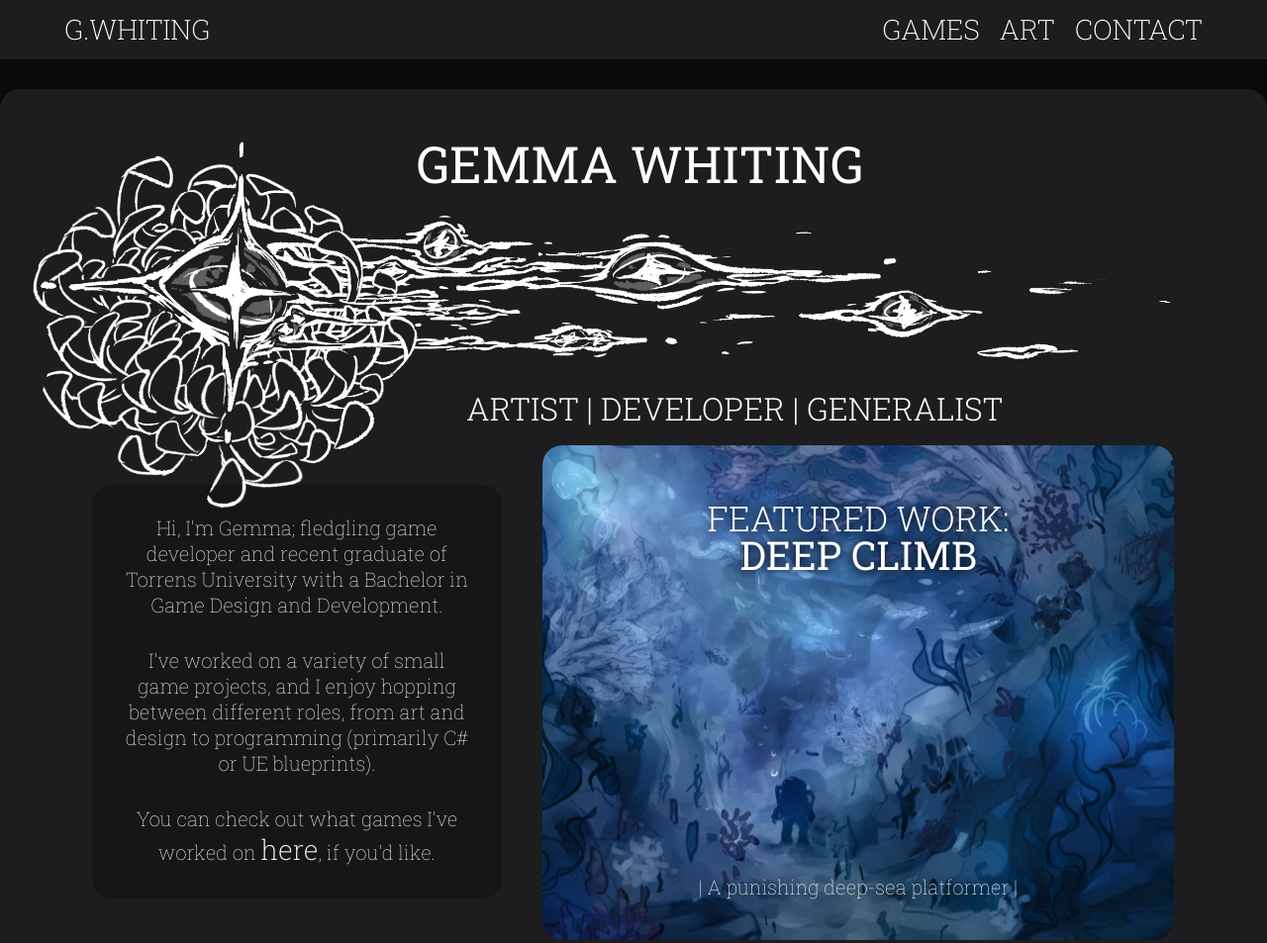
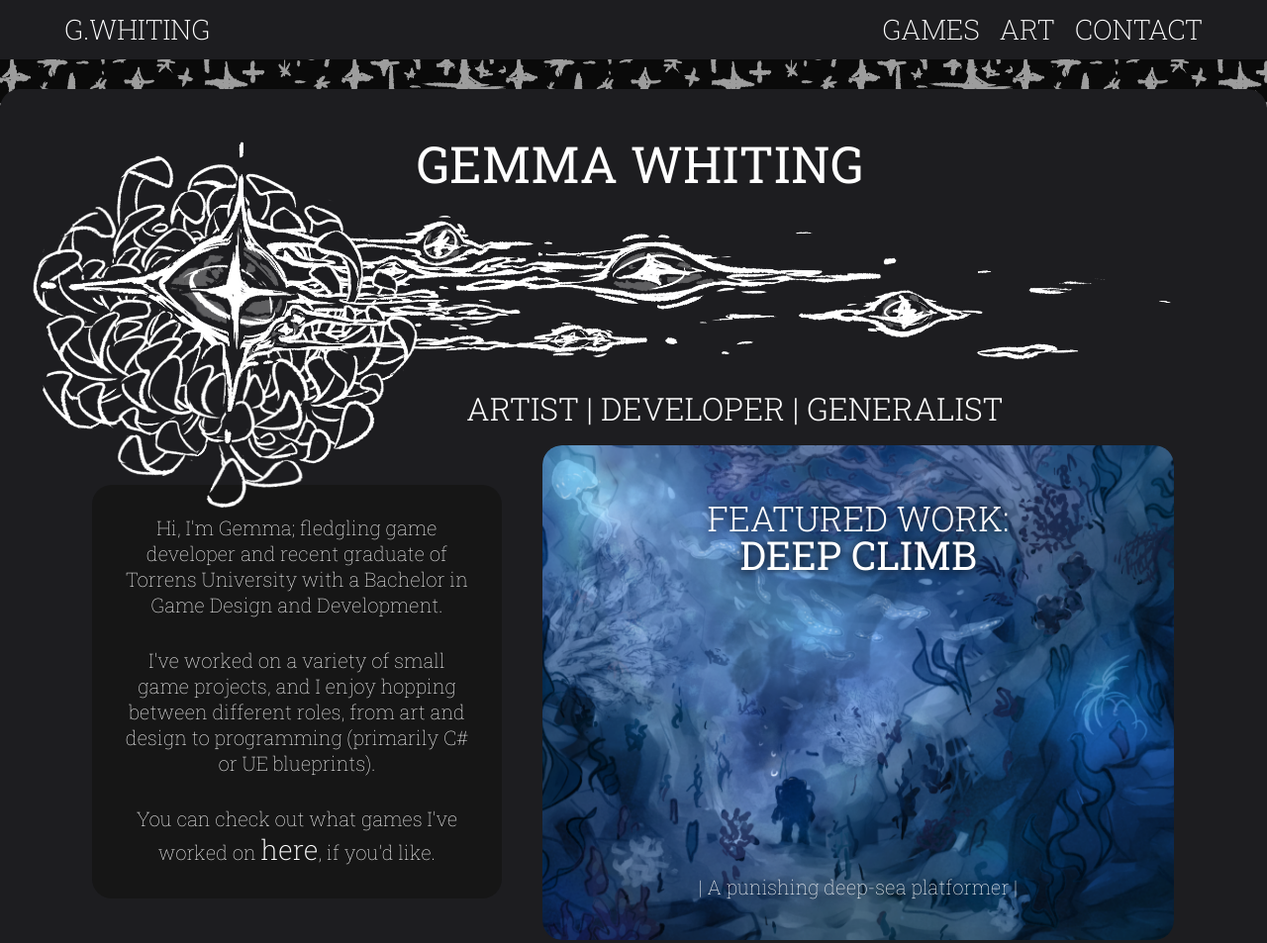
Before and after one commit to crowdisciple/portfolio, a plain HTML site: page index.html in a window 1280 px wide. Shown: the top 953 px of the page at 99% size. Drawn offline with Linux system fonts and the light colour scheme.

Commit message:
Background Img Fix 2

```diff
--- a/css/style.css
+++ b/css/style.css
@@ -8,7 +8,7 @@ body {
     overflow-x: hidden;
     overflow-y: auto;
     background-color: #0a0a0a;
-    background-image: url("image/Star_RepeatPattern.png");
+    background-image: url("../image/Star_RepeatPattern.png");
     background-repeat: repeat;
     background-size: 40%;
 }
```
